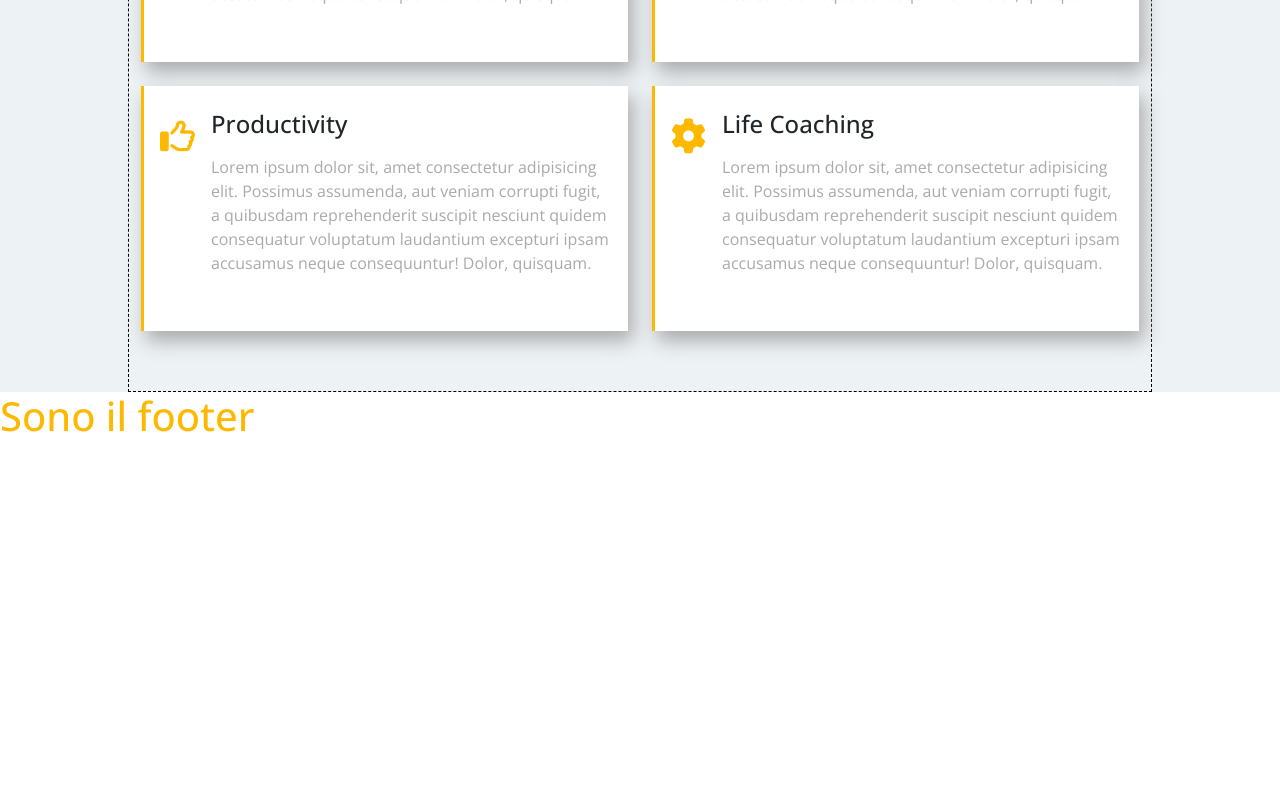
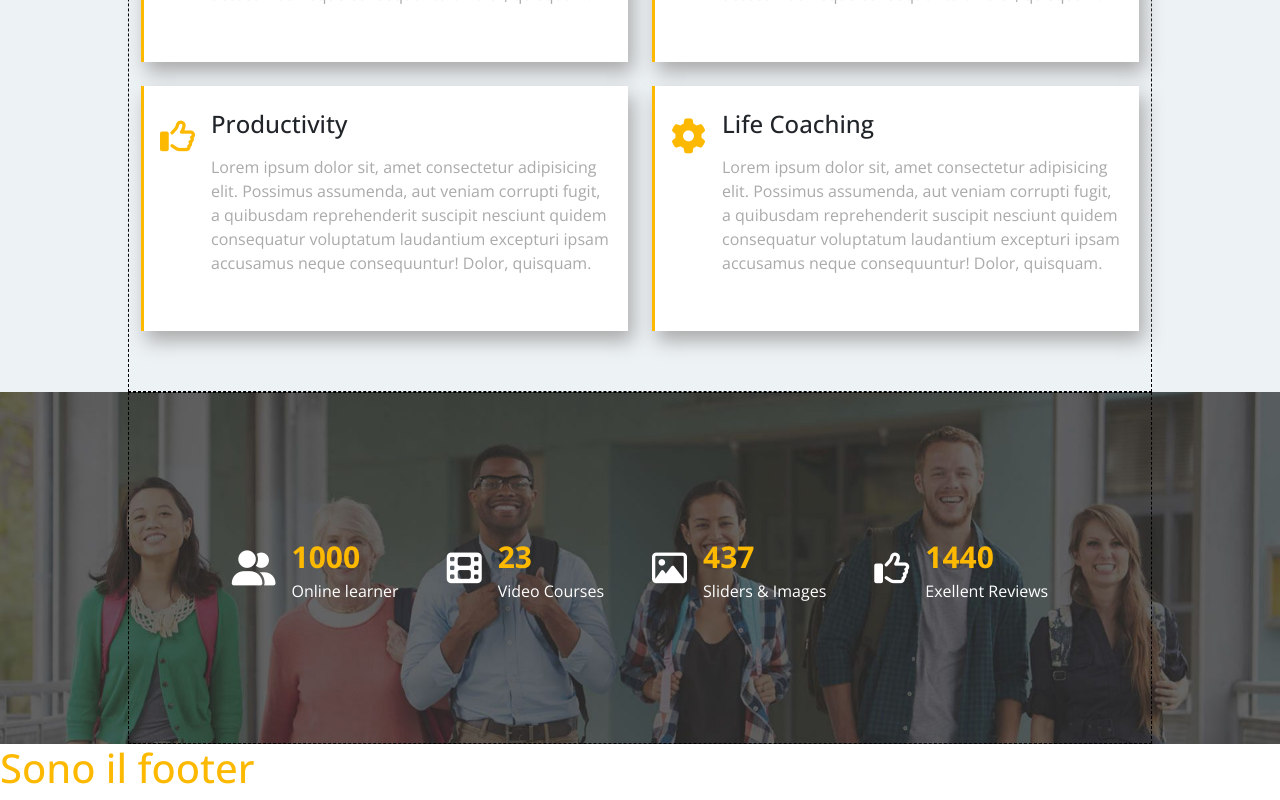
Before and after one commit to gianlucafalaschi/proj-html-vuejs, a Vue app: page / in a window 1280 px wide. Shown: the part 2663-3463 px from the top of the page. Before the commit the page ends 3111 px from the top, so only its background shows below. Built offline with nearby package versions, Linux system fonts and the light colour scheme.

Commit message:
AppStatistics completed

```diff
--- a/src/App.vue
+++ b/src/App.vue
@@ -7,6 +7,7 @@ import AppFounder from './components/AppFounder.vue';
 import AppNewCourses from './components/AppNewCourses.vue';
 import AppBookSales from './components/AppBookSales.vue';
 import AppWhyCourses from './components/AppWhyCourses.vue';
+import AppStatistics from './components/AppStatistics.vue';
 
 
 export default  {
@@ -17,7 +18,8 @@ export default  {
         AppFounder,
         AppNewCourses,
         AppBookSales,
-        AppWhyCourses
+        AppWhyCourses,
+        AppStatistics,
     },
     data() {
       return {
@@ -66,6 +68,7 @@ export default  {
    <AppNewCourses></AppNewCourses>
    <AppBookSales></AppBookSales>
    <AppWhyCourses></AppWhyCourses>
+   <AppStatistics></AppStatistics>
   </main>
   <PageFooter></PageFooter>
 </template>
--- /dev/null
+++ b/src/components/AppStatistics.vue
@@ -0,0 +1,75 @@
+<script>
+</script>
+
+<template>
+    <section class="ms-statistics">
+        <div class="ms-container-80">
+            <div class="ms-row d-flex flex-wrap justify-content-center gap-5">
+                <!-- statistic -->
+                <div class="ms-one-stats d-flex justify-content-center gap-3 align-items-center">
+                    <span class="ms-icon"><i class="fa-solid fa-user-group"></i></span>
+                    <div class="ms-stats-info">
+                        <div class="ms-stats-numbers fw-bold">1000</div>
+                        <div class="ms-stats-description text-white">Online learner</div>
+                    </div>
+                </div>
+                <!--/ statistic -->
+                <!-- statistic -->
+                <div class="ms-one-stats d-flex justify-content-center gap-3 align-items-center">
+                    <span class="ms-icon"><i class="fa-solid fa-film"></i></span>
+                    <div class="ms-stats-info">
+                        <div class="ms-stats-numbers fw-bold">23</div>
+                        <div class="ms-stats-description text-white">Video Courses</div>
+                    </div>
+                </div>
+                <!--/ statistic -->
+                <!-- statistic -->
+                <div class="ms-one-stats d-flex justify-content-center gap-3 align-items-center">
+                    <span class="ms-icon"><i class="fa-regular fa-image"></i></span>
+                    <div class="ms-stats-info">
+                        <div class="ms-stats-numbers fw-bold">437</div>
+                        <div class="ms-stats-description text-white">Sliders & Images</div>
+                    </div>
+                </div>
+                <!--/ statistic -->
+                <!-- statistic -->
+                <div class="ms-one-stats d-flex justify-content-center gap-3 align-items-center">
+                    <span class="ms-icon"><i class="fa-regular fa-thumbs-up"></i></span>
+                    <div class="ms-stats-info">
+                        <div class="ms-stats-numbers fw-bold">1440</div>
+                        <div class="ms-stats-description text-white">Exellent Reviews</div>
+                    </div>
+                </div>
+                <!--/ statistic -->
+            </div>
+        </div>
+    </section>
+</template>
+
+<style scoped lang="scss">
+@use'../style/partials/_variables' as *;
+
+section.ms-statistics{
+    background-image: url('../assets/img/counter-1919x1101.jpg');
+    background-size: cover;
+    background-position: 100% 20%;
+
+}
+
+.ms-row {
+    padding-top: 60px;
+    padding-bottom: 60px;
+    min-height: 350px;
+}
+
+.ms-icon {
+    color: white;
+    font-size: 35px;
+}
+
+.ms-stats-numbers {
+    color:$color-second ;
+    font-size:30px;
+}
+
+</style>
```
